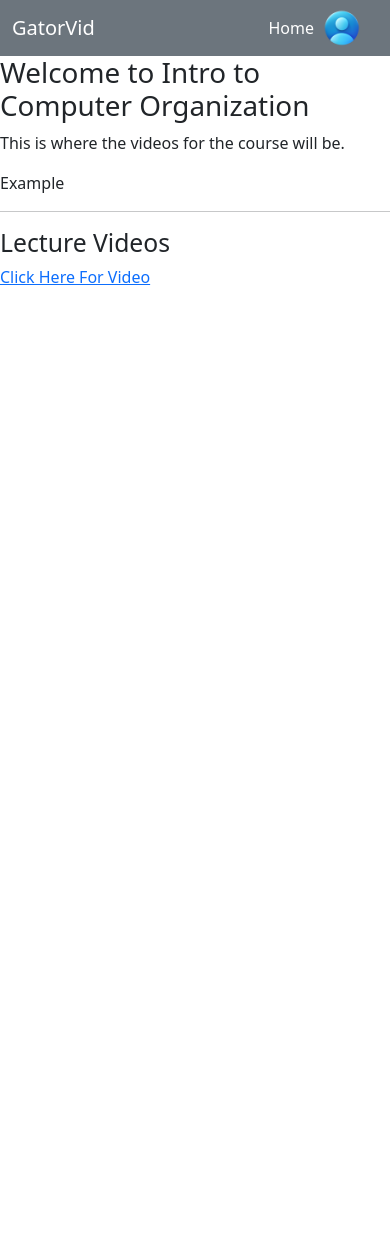
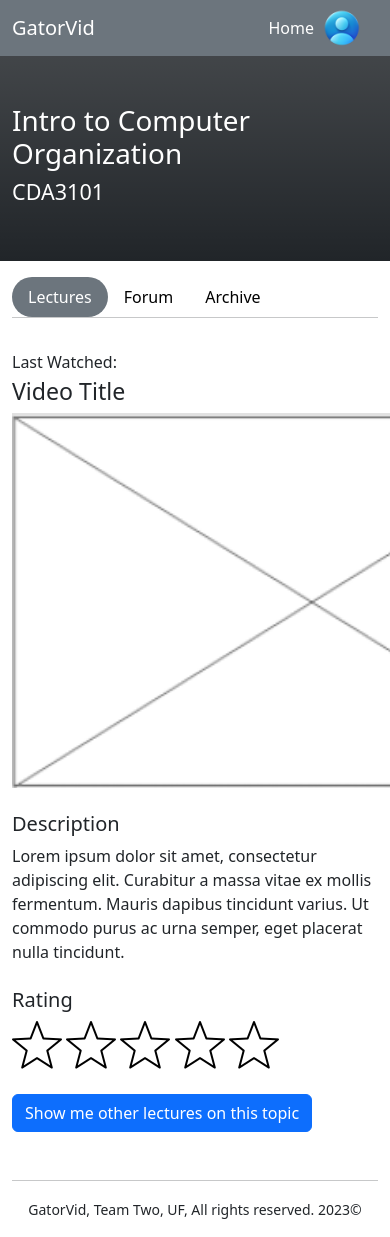
Before and after one commit to bgrunes/GatorVid, a Django app: a page that uses streaming_app/templates/course_lecture.html in a window 390 px wide; the page is wider, and only the part inside the window is pictured. Before the commit the page ends 285 px from the top of that part, so only its background shows below. Run offline with Django 4.2, Linux system fonts and the light colour scheme; data comes from the database, SQL or seed files in the repository; some libraries are stand-ins or nearby versions.

Commit message:
added course lecture, +fixes
responsive account, course lecture page, index changes

```diff
--- a/streaming_app/templates/course_lecture.html
+++ b/streaming_app/templates/course_lecture.html
@@ -3,9 +3,9 @@
     <head>
         <meta charset="UTF-8">
         <meta name="viewport" content="width=device-width, initial-scale=1.0">
-	<title>{{ course.course_code }}: {{ course.name }}</title>
-	<!-- For Juno Testing Visuals
-	<link rel="stylesheet" href="../static/streaming_app/bootstrap-5.3.0-dist/css/bootstrap.min.css"> -->
+        <title>Document</title>
+        <!-- For Juno Testing Visuals -->
+        <!-- <link rel="stylesheet" href="../static/streaming_app/bootstrap-5.3.0-dist/css/bootstrap.min.css"> -->
 
         <link rel="stylesheet" href="../static/streaming_app/styles.css">
         {% load static %}
@@ -15,7 +15,7 @@
         <!--NavBar-->
         <nav class="navbar navbar-expand navbar-dark bg-secondary">
             <div class="container-fluid">
-		  <a class="navbar-brand" href="{% url 'index' %}">GatorVid</a>
+                <a class="navbar-brand" href="">GatorVid</a>
                 <button class="navbar-toggler" type="button" data-bs-toggle="collapse" data-bs-target="#navbarSupportedContent" aria-controls="navbarSupportedContent" aria-expanded="false" aria-label="Toggle navigation">
                     <span class="navbar-toggler-icon"></span>
                 </button>
@@ -34,14 +34,66 @@
                 </div>
             </div>
         </nav>
+        <!--==============-->
 
-    <h1>Welcome to {{ course.name }}</h1>
-    <p>This is where the videos for the course will be.</p>
+        <div class="bg-dark bg-gradient mb-3">
+            <div class="container pt-5 pb-5">
+                <h1 class="text-white">{{ course.name }}</h1>
+                <h4 class="text-white">{{ course.course_code }}</h4>
+            </div>
+        </div>
 
-    <p> {{ course.description }} </p>
+        <div class="container">
 
+            <ul class="nav">
+                <li class="nav-item">
+                    <a href="#" class="nav-link text-white bg-secondary rounded-pill">
+                        Lectures
+                    </a>
+                </li>
+                <li class="nav-item">
+                    <a href="#" class="nav-link text-black">
+                        Forum
+                    </a>
+                </li>
+                <li class="nav-item">
+                    <a href="#" class="nav-link text-black">
+                        Archive
+                    </a>
+                </li>
+            </ul>
+            <hr class="p-auto m-auto">
+        </div>
+
+        <div class="container mt-2 mb-2">
+
+            <!-- <p> {{ course.description }} </p> -->
+            <!-- <p><a href="{% url 'video' course.course_code %}">Click Here For Video</a></p> -->
+            <div class="row d-flex align-items-center">
+                <div class="col">
+                    <p class="mb-1 mt-4">Last Watched:</p>
+                    <h3>Video Title</h3>
+                    <img src="../static/streaming_app/images/Content.png" width="600" height="375">
+                </div>
+                <div class="col">
+                    <h5 class="mt-4">Description</h5>
+                    <p>Lorem ipsum dolor sit amet, consectetur adipiscing elit. Curabitur a massa vitae ex mollis fermentum. Mauris dapibus tincidunt varius. Ut commodo purus ac urna semper, eget placerat nulla tincidunt.</p>
+                    <h5 class="mt-4">Rating</h5>
+                    <span>
+                        <img src="../static/streaming_app/images/icons8-star-50.png" alt="star">
+                        <img src="../static/streaming_app/images/icons8-star-50.png" alt="star">
+                        <img src="../static/streaming_app/images/icons8-star-50.png" alt="star">
+                        <img src="../static/streaming_app/images/icons8-star-50.png" alt="star">
+                        <img src="../static/streaming_app/images/icons8-star-50.png" alt="star">
+                    </span>
+                    <a href="#" class="btn btn-primary mt-4">Show me other lectures on this topic</a>
+                </div>
+            </div>
+        </div>
+
+        <footer class="container text-center mt-5">
             <hr>
-    <h2>Lecture Videos</h2>
-    <p><a href="{% url 'video' course.course_code %}">Click Here For Video</a></p>
+            <p><small>GatorVid, Team Two, UF, All rights reserved. 2023©</small></p>
+        </footer>
     </body>
 </html>
```
Also changed, not shown: streaming_app/templates/account.html (+23 -24 lines), streaming_app/templates/index.html (+11 -8 lines), streaming_app/static/streaming_app/images/icons8-star-50.png (added). Lines whose indentation alone changed are shown as unchanged.
